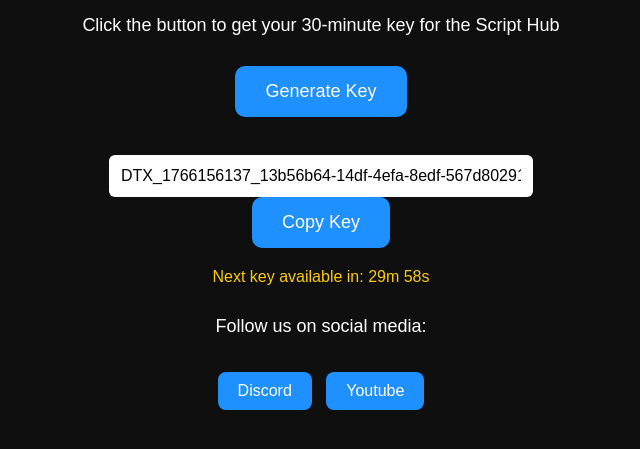
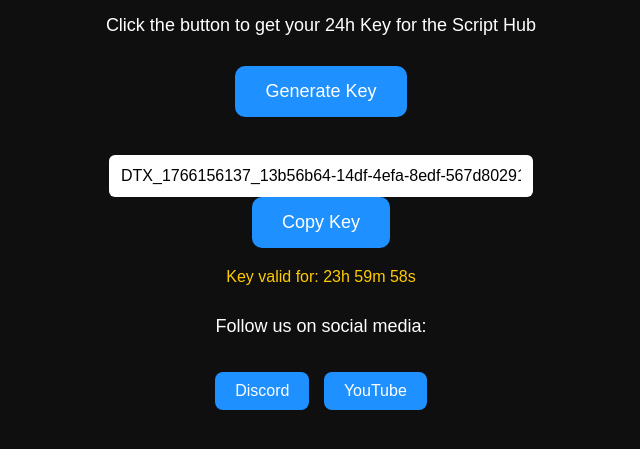
Before and after one commit to Datr0x/dtx-key, a plain HTML site: page index.html in a window 1280 px wide. Both pictures are taken after a click on the button "Generate Key". Shown: the part 157-606 px from the top of the page, without its empty margins (319-959 px from the left). Drawn offline with Linux system fonts and the light colour scheme.

Commit message:
Update index.html

```diff
--- a/index.html
+++ b/index.html
@@ -58,7 +58,7 @@ input {
 <body>
 <div class="container">
 <h1>DTX | Script Hub</h1>
-<p>Click the button to get your 30-minute key for the Script Hub</p>
+<p>Click the button to get your 24h Key for the Script Hub</p>
 <button onclick="generateKey()">Generate Key</button>
 <br><br>
 <input id="key" readonly placeholder="Your key will appear here">
@@ -69,7 +69,7 @@ input {
 <div id="social" style="margin-top:30px;">
   <p>Follow us on social media:</p>
   <a href="https://discord.gg/xKMg3JsTTc" target="_blank" class="social-btn">Discord</a>
-  <a href="https://youtube.com/@dtxhub" target="_blank" class="social-btn">Youtube</a>
+  <a href="https://youtube.com/@dtxhub" target="_blank" class="social-btn">YouTube</a>
 </div>
 </div>
 
@@ -77,21 +77,21 @@ input {
 let keyTimestamp = null;
 
 function generateKey() {
+    const now = Date.now();
     const lastKeyTime = localStorage.getItem('lastKeyTime');
-    const now = Date.now();
 
-    // Prüfen, ob schon ein Key in dieser Sitzung generiert wurde
-    if (sessionStorage.getItem('keyGenerated')) {
-        alert("You have already generated a key during this visit!");
-        return;
-    }
-
-    // Prüfen, ob 30 Minuten vergangen sind
+    // Prüfen: 30 Minuten Limit
     if (lastKeyTime && now - lastKeyTime < 30*60*1000) {
         const remaining = 30*60*1000 - (now - lastKeyTime);
         const minutes = Math.floor(remaining / (1000*60));
         const seconds = Math.floor((remaining % (1000*60)) / 1000);
         alert(`You can generate a new key every 30 minutes.\nTime left: ${minutes}m ${seconds}s`);
+        return;
+    }
+
+    // Prüfen: bereits Key in dieser Sitzung generiert
+    if (sessionStorage.getItem('keyGenerated')) {
+        alert("You have already generated a key during this visit!");
         return;
     }
 
@@ -101,11 +101,11 @@ function generateKey() {
     const key = `DTX_${timestamp}_${random}`;
     document.getElementById("key").value = key;
 
-    // Timestamp speichern
+    // Timestamps speichern
+    keyTimestamp = now;
     localStorage.setItem('lastKeyTime', now);
     sessionStorage.setItem('keyGenerated', 'true');
 
-    keyTimestamp = now;
     updateCountdown();
 }
 
@@ -118,24 +118,29 @@ function copyKey() {
     alert("Key copied!");
 }
 
-// Countdown
+// Countdown für 24 Stunden
 function updateCountdown() {
-    const lastKeyTime = localStorage.getItem('lastKeyTime');
-    if (!lastKeyTime) return;
+    if (!keyTimestamp) return;
     const now = Date.now();
-    const diff = 30*60*1000 - (now - lastKeyTime);
+    const diff = 24*60*60*1000 - (now - keyTimestamp);
     if (diff <= 0) {
-        document.getElementById("countdown").innerText = "";
+        document.getElementById("countdown").innerText = "Key expired! Generate a new key.";
         return;
     }
-    const minutes = Math.floor(diff / (1000*60));
+    const hours = Math.floor(diff / (1000*60*60));
+    const minutes = Math.floor((diff % (1000*60*60)) / (1000*60));
     const seconds = Math.floor((diff % (1000*60)) / 1000);
-    document.getElementById("countdown").innerText = `Next key available in: ${minutes}m ${seconds}s`;
+    document.getElementById("countdown").innerText = `Key valid for: ${hours}h ${minutes}m ${seconds}s`;
     setTimeout(updateCountdown, 1000);
 }
 
-// Start countdown on page load
-window.onload = updateCountdown;
+// Countdown beim Laden starten, falls schon Key generiert
+window.onload = function() {
+    if (sessionStorage.getItem('keyGenerated')) {
+        keyTimestamp = localStorage.getItem('lastKeyTime');
+        updateCountdown();
+    }
+};
 </script>
 </body>
 </html>
```
